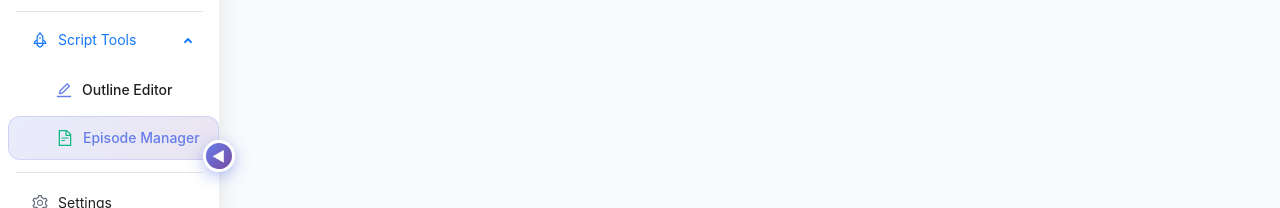
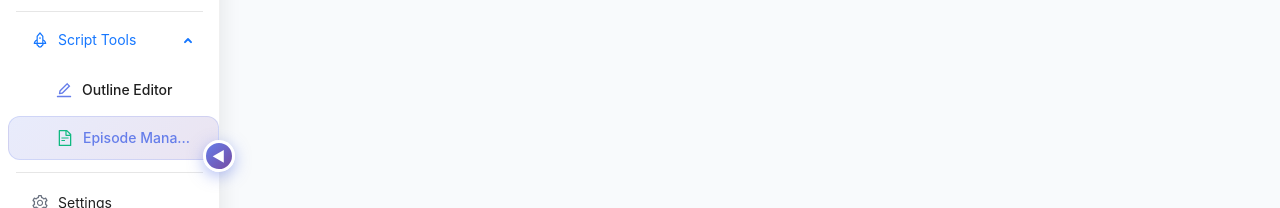
Before and after one commit to haimol/script-app, a React (Create React App) app: page /episodes in a window 1280 px wide. Shown: the part 280-488 px from the top of the page. Built offline with nearby package versions, Linux system fonts and the light colour scheme.

Commit message:
Improve sidebar header text overflow handling
Added flex and text overflow styles to sidebar section headers to ensure long titles are truncated with ellipsis and layout remains consistent. Also set minWidth and flexShrink properties for better responsiveness.

```diff
--- a/src/components/Side.tsx
+++ b/src/components/Side.tsx
@@ -85,16 +85,28 @@ const Side: React.FC<SideProps> = ({ collapsed: controlledCollapsed, onCollapse
                             display: 'flex',
                             alignItems: 'center',
                             justifyContent: 'space-between',
-                            width: '100%'
+                            width: '100%',
+                            minWidth: 0 // Allow flex item to shrink
                         }}>
-                            <span style={{ fontWeight: 500 }}>Outline Editor</span>
+                            <span style={{
+                                fontWeight: 500,
+                                flex: 1,
+                                minWidth: 0,
+                                overflow: 'hidden',
+                                textOverflow: 'ellipsis',
+                                whiteSpace: 'nowrap',
+                                marginRight: '8px'
+                            }}>
+                                Outline Editor
+                            </span>
                             {hasValidOutlineData() && (
                                 <CheckCircleOutlined style={{
                                     color: '#10b981',
                                     fontSize: '12px',
                                     background: '#d1fae5',
                                     borderRadius: '50%',
-                                    padding: '2px'
+                                    padding: '2px',
+                                    flexShrink: 0
                                 }} />
                             )}
                         </div>
@@ -108,9 +120,20 @@ const Side: React.FC<SideProps> = ({ collapsed: controlledCollapsed, onCollapse
                             display: 'flex',
                             alignItems: 'center',
                             justifyContent: 'space-between',
-                            width: '100%'
+                            width: '100%',
+                            minWidth: 0 // Allow flex item to shrink
                         }}>
-                            <span style={{ fontWeight: 500 }}>Episode Manager</span>
+                            <span style={{
+                                fontWeight: 500,
+                                flex: 1,
+                                minWidth: 0,
+                                overflow: 'hidden',
+                                textOverflow: 'ellipsis',
+                                whiteSpace: 'nowrap',
+                                marginRight: '8px'
+                            }}>
+                                Episode Manager
+                            </span>
                             {hasValidOutlineData() && (
                                 <Badge
                                     size="small"
```
